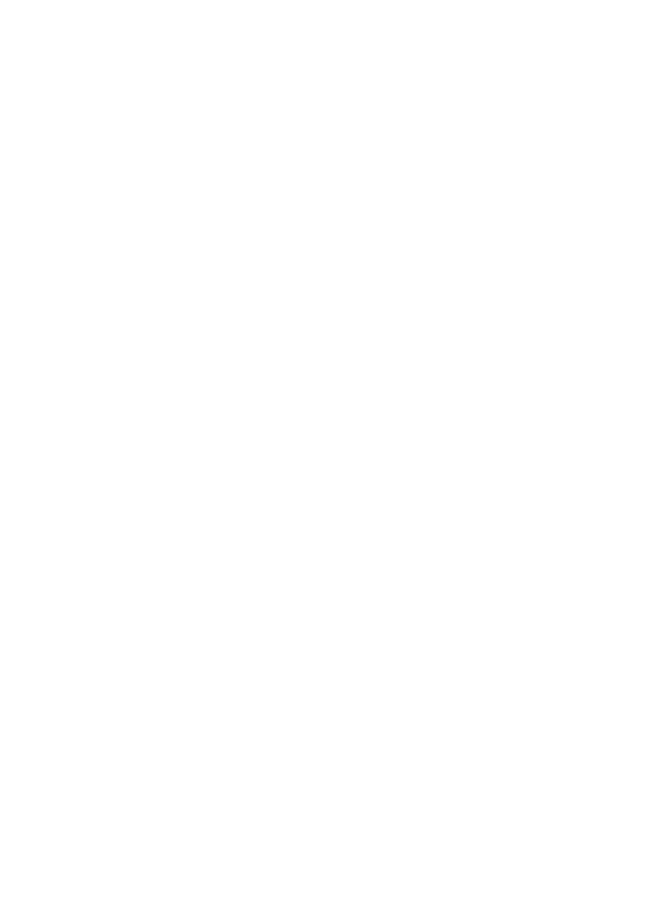
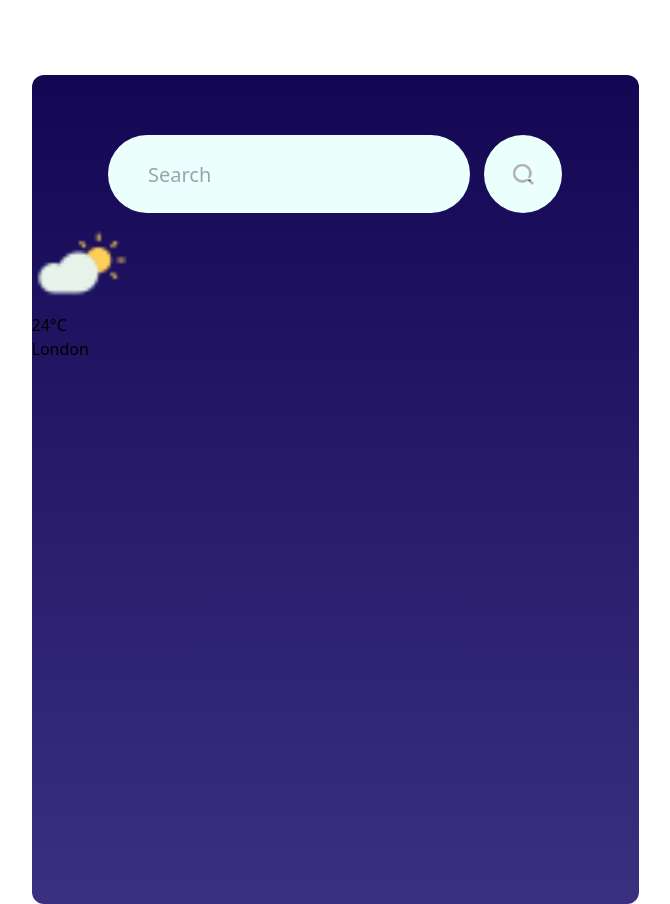
Before and after one commit to FatimaRahimi2025/Weather, a React (Vite) app: page / in a window 1280 px wide. Shown: the whole page, without its empty margins (305-975 px from the left). Before the commit the page ends 800 px from the top, so only its background shows below. Built offline with nearby package versions, Linux system fonts and the light colour scheme.

Commit message:
create Sreach

```diff
--- a/src/Components/WeatherApp/WeatherApp.css
+++ b/src/Components/WeatherApp/WeatherApp.css
@@ -0,0 +1,41 @@
+.Contianer{
+    width: 607px;
+    height: 829px;
+    margin: auto;
+    margin-top: 75px;
+    border-radius: 12px;
+    background-image: linear-gradient(180deg, #130754 0%, #3b2f80 100%)
+}
+
+.top-bar {
+    display: flex;
+    justify-content: center;
+    gap: 14px;
+    padding-top: 60px;
+}
+
+.top-bar input {
+    display:flex;
+    width: 362px;
+    height:78px;
+    background: #ebfffc;
+    border: none;
+    outline: none;
+    border-radius: 40px;
+    padding-left: 40px;
+    color: #626262;
+    font-size: 20px;
+    font-weight: 400;
+}
+
+.search-icon {
+    display: flex;
+    justify-content: center;
+    align-items: center;
+    width: 78px;
+    height: 78px;
+    background: #ebfffc;
+    border-radius: 40px;
+    cursor: pointer;
+    color: #ffff;
+}
--- a/src/Components/WeatherApp/WeatherApp.jsx
+++ b/src/Components/WeatherApp/WeatherApp.jsx
@@ -9,7 +9,18 @@
 import humidity from '../Assest/humidity.png';
 const WeatherApp = () => {
     return(
-        <div>
+        <div className='Contianer'>
+            <div className='top-bar'>
+                <input type="text" placeholder='Search' className='cityinput'/>
+                <div className='search-icon'>
+                    <img src={sreach_icon} alt="" className=' w-[25px]'/>
+                </div>
+            </div>
+            <div className='weather-image'>
+                <img src={ cloud_icon} alt="" className='w-[100px] h-[100px]'/>
+            </div>
+            <div className='weather-temp'>24°C</div>
+            <div className='weather-location'>London</div>
 
         </div>
 
```
Also changed, not shown: src/Components/Assest/search.png.
